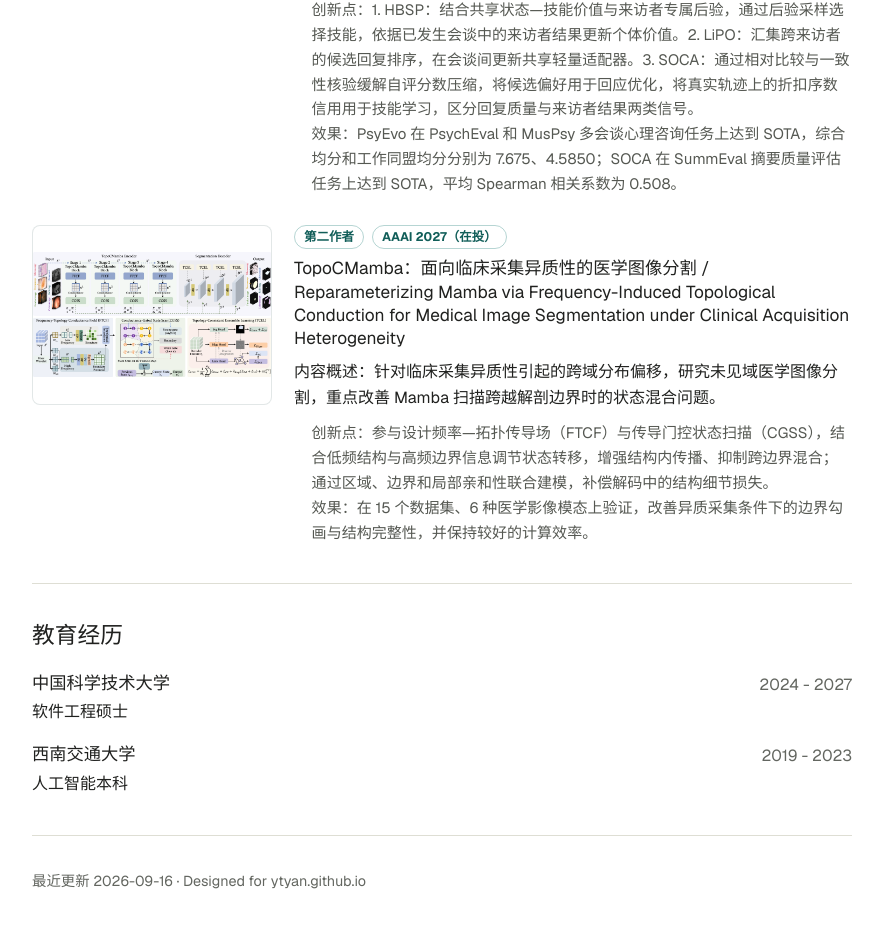
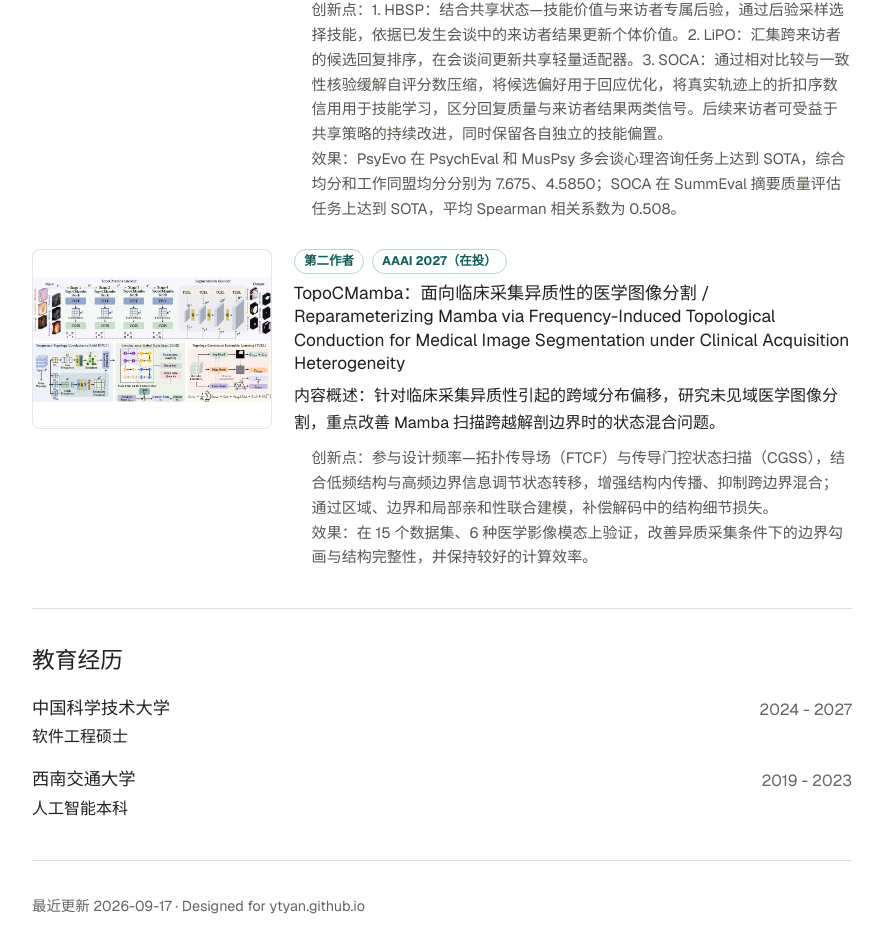
Before and after one commit to ytyan-bot/ytyan.github.io, a Next.js app: page / in a window 1280 px wide. Shown: the part 1443-2395 px from the top of the page, without its empty margins (370-1253 px from the left). Built offline with nearby package versions, Linux system fonts and the light colour scheme.

Commit message:
Clarify PsyEvo shared learning and align with revised resume

```diff
--- a/app/page.tsx
+++ b/app/page.tsx
@@ -26,7 +26,7 @@ const copy = {
     publicationsTitle: 'Research',
     publicationGroups: [{ status: 'accepted', label: 'Accepted Publications' }, { status: 'submitted', label: 'Under Submission' }],
     educationTitle: 'Education',
-    footer: 'Last updated 2026-09-16 · Designed for ytyan.github.io',
+    footer: 'Last updated 2026-09-17 · Designed for ytyan.github.io',
     interests: [
       'Large language models and intelligent agents',
       'Brain-computer interfaces and EEG analysis',
@@ -65,7 +65,7 @@ const copy = {
         summary:
           "Overview: For multi-session counseling, a frozen base model combines personalized counseling-skill selection with cross-client response-strategy learning, learning which intervention suits each person and how to respond more effectively.",
         highlights: [
-          "Contributions: (1) HBSP combines shared state-skill values with client-specific posteriors for skill selection through posterior sampling, updating individual values from client outcomes along realized sessions. (2) LiPO aggregates cross-client candidate-response rankings to update a shared lightweight adapter between sessions. (3) SOCA uses relative comparison and consistency checking to address compressed self-scores, using candidate preferences for response optimization and discounted ordinal credit along realized trajectories for skill learning, while distinguishing response quality from client outcomes.",
+          "Contributions: (1) HBSP combines shared state-skill values with client-specific posteriors for skill selection through posterior sampling, updating individual values from client outcomes along realized sessions. (2) LiPO aggregates cross-client candidate-response rankings to update a shared lightweight adapter between sessions. (3) SOCA uses relative comparison and consistency checking to address compressed self-scores, using candidate preferences for response optimization and discounted ordinal credit along realized trajectories for skill learning, while distinguishing response quality from client outcomes. Subsequent clients benefit from improvements to the shared policy while retaining their own skill biases.",
           "Results: PsyEvo achieves SOTA on PsychEval and MusPsy for multi-session counseling, with an overall score of 7.675 and a mean working-alliance score of 4.5850. SOCA achieves SOTA on SummEval for summary-quality evaluation, with a mean Spearman correlation of 0.508.",
         ],
       },
@@ -111,7 +111,7 @@ const copy = {
     publicationsTitle: '科研成果',
     publicationGroups: [{ status: 'accepted', label: '已录用论文' }, { status: 'submitted', label: '在投论文' }],
     educationTitle: '教育经历',
-    footer: '最近更新 2026-09-16 · Designed for ytyan.github.io',
+    footer: '最近更新 2026-09-17 · Designed for ytyan.github.io',
     interests: [
       '大语言模型与智能体',
       '脑机接口与 EEG 信号分析',
@@ -150,7 +150,7 @@ const copy = {
         summary:
           "内容概述：面向多会谈心理咨询，在冻结基础模型上结合个体咨询技能选择与跨来访者的回应策略学习，使 Agent 在持续交互中学习“对这个人选择什么干预”与“如何更好地回应”。",
         highlights: [
-          "创新点：1. HBSP：结合共享状态—技能价值与来访者专属后验，通过后验采样选择技能，依据已发生会谈中的来访者结果更新个体价值。2. LiPO：汇集跨来访者的候选回复排序，在会谈间更新共享轻量适配器。3. SOCA：通过相对比较与一致性核验缓解自评分数压缩，将候选偏好用于回应优化，将真实轨迹上的折扣序数信用用于技能学习，区分回复质量与来访者结果两类信号。",
+          "创新点：1. HBSP：结合共享状态—技能价值与来访者专属后验，通过后验采样选择技能，依据已发生会谈中的来访者结果更新个体价值。2. LiPO：汇集跨来访者的候选回复排序，在会谈间更新共享轻量适配器。3. SOCA：通过相对比较与一致性核验缓解自评分数压缩，将候选偏好用于回应优化，将真实轨迹上的折扣序数信用用于技能学习，区分回复质量与来访者结果两类信号。后续来访者可受益于共享策略的持续改进，同时保留各自独立的技能偏置。",
           "效果：PsyEvo 在 PsychEval 和 MusPsy 多会谈心理咨询任务上达到 SOTA，综合均分和工作同盟均分分别为 7.675、4.5850；SOCA 在 SummEval 摘要质量评估任务上达到 SOTA，平均 Spearman 相关系数为 0.508。",
         ],
       },
```
